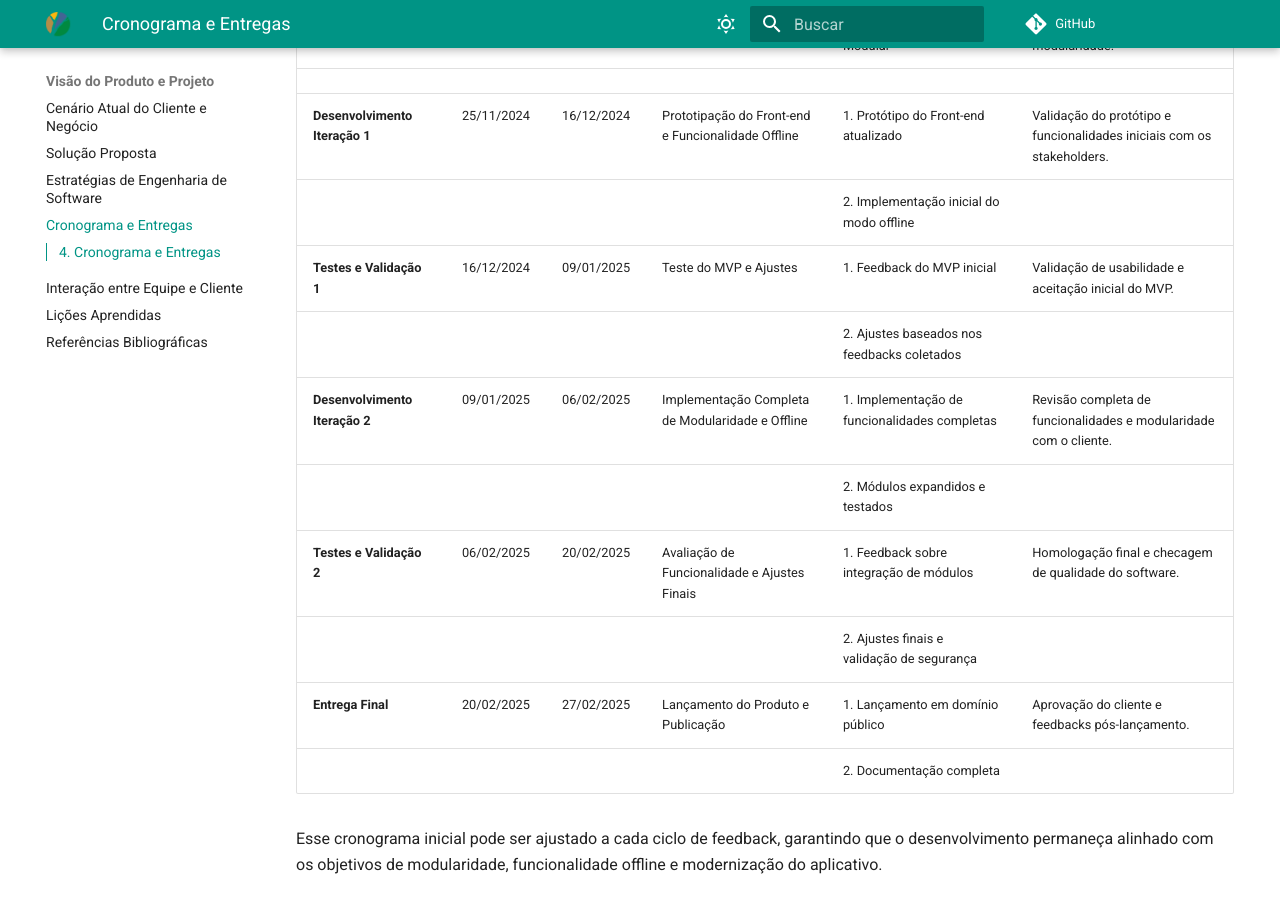
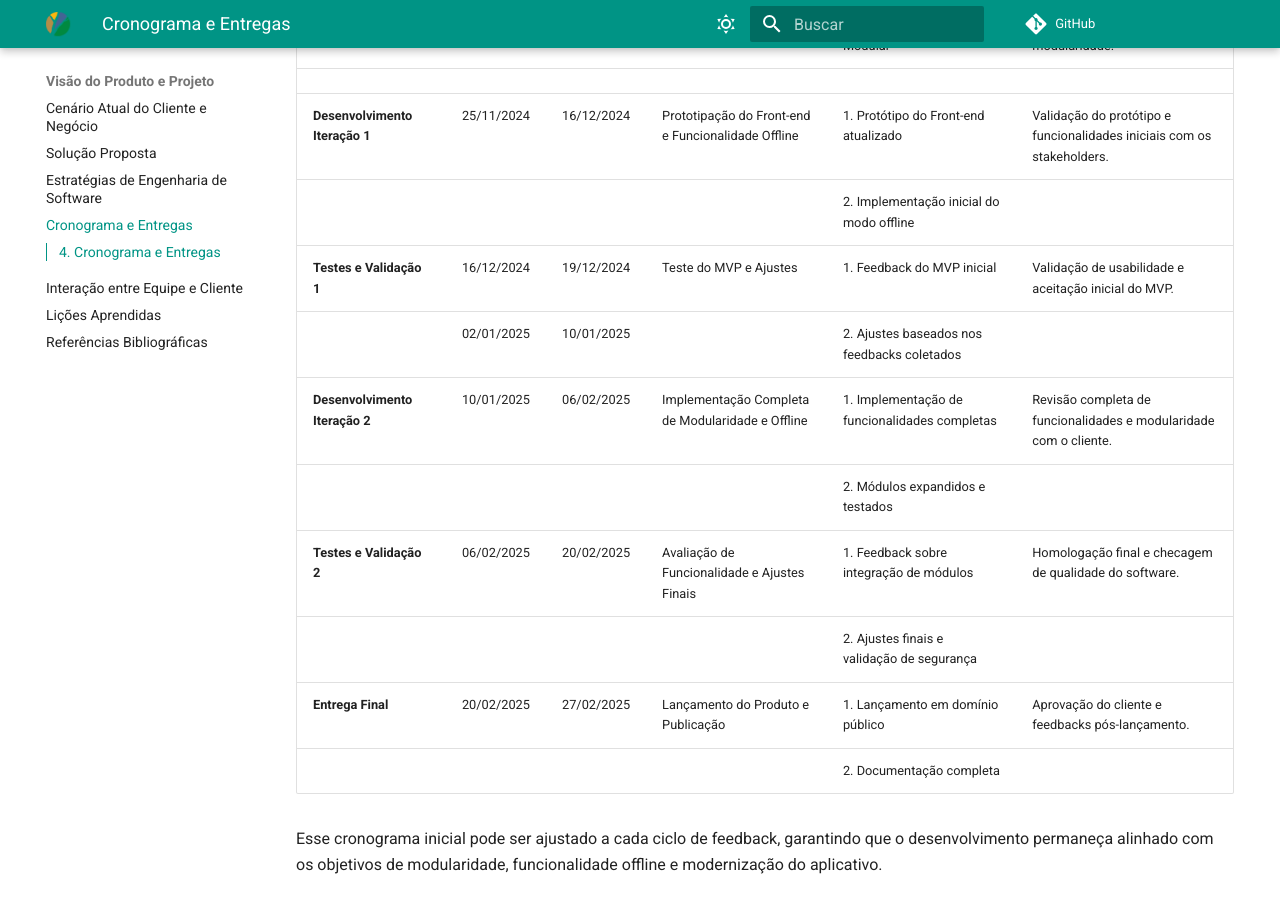
Before and after one commit to mdsreq-fga-unb/2024.2-T03-CerradoTech, an MkDocs documentation site: the page built from docs/sections/4-cronograma.md, in a window 1280 px wide and 900 px high, scrolled down 604 px. Built offline with MkDocs 1.6.1 and Material for MkDocs 9.7.7, drawn with Linux system fonts in a browser that asks for light colours; comment, search, counter and statistics services are not loaded.

Commit message:
cronograma atualizado, agora Testes e Validação 1 foi dividida em dois para respeitar os feriados

```diff
--- a/docs/sections/4-cronograma.md
+++ b/docs/sections/4-cronograma.md
@@ -14,14 +14,13 @@ O planejamento temporal do projeto deve ser estruturado em ciclos iterativos, ga
 |                                |              |              |                                              |                                                                                        |                                                                                |
 | **Desenvolvimento Iteração 1** | 25/11/2024   | 16/12/2024   | Prototipação do Front-end e Funcionalidade Offline | 1. Protótipo do Front-end atualizado                                                   | Validação do protótipo e funcionalidades iniciais com os stakeholders.         |
 |                                |              |              |                                              | 2. Implementação inicial do modo offline                                               |                                                                                |
-| **Testes e Validação 1**       | 16/12/2024   | 09/01/2025   | Teste do MVP e Ajustes                       | 1. Feedback do MVP inicial                                                             | Validação de usabilidade e aceitação inicial do MVP.                           |
-|                                |              |              |                                              | 2. Ajustes baseados nos feedbacks coletados                                             |                                                                                |
-| **Desenvolvimento Iteração 2** | 09/01/2025   | 06/02/2025   | Implementação Completa de Modularidade e Offline | 1. Implementação de funcionalidades completas                                          | Revisão completa de funcionalidades e modularidade com o cliente.              |
+| **Testes e Validação 1**       | 16/12/2024   | 19/12/2024   | Teste do MVP e Ajustes                       | 1. Feedback do MVP inicial                                                             | Validação de usabilidade e aceitação inicial do MVP.                           |
+|                                | 02/01/2025   | 10/01/2025   |                                              | 2. Ajustes baseados nos feedbacks coletados                                             |                                                                                |
+| **Desenvolvimento Iteração 2** | 10/01/2025   | 06/02/2025   | Implementação Completa de Modularidade e Offline | 1. Implementação de funcionalidades completas                                          | Revisão completa de funcionalidades e modularidade com o cliente.              |
 |                                |              |              |                                              | 2. Módulos expandidos e testados                                                       |                                                                                |
 | **Testes e Validação 2**       | 06/02/2025   | 20/02/2025   | Avaliação de Funcionalidade e Ajustes Finais  | 1. Feedback sobre integração de módulos                                                | Homologação final e checagem de qualidade do software.                         |
 |                                |              |              |                                              | 2. Ajustes finais e validação de segurança                                              |                                                                                |
 | **Entrega Final**              | 20/02/2025   | 27/02/2025   | Lançamento do Produto e Publicação           | 1. Lançamento em domínio público                                                       | Aprovação do cliente e feedbacks pós-lançamento.                               |
 |                                |              |              |                                              | 2. Documentação completa                                                                |                                                                                |
 
-
 Esse cronograma inicial pode ser ajustado a cada ciclo de feedback, garantindo que o desenvolvimento permaneça alinhado com os objetivos de modularidade, funcionalidade offline e modernização do aplicativo.
```
